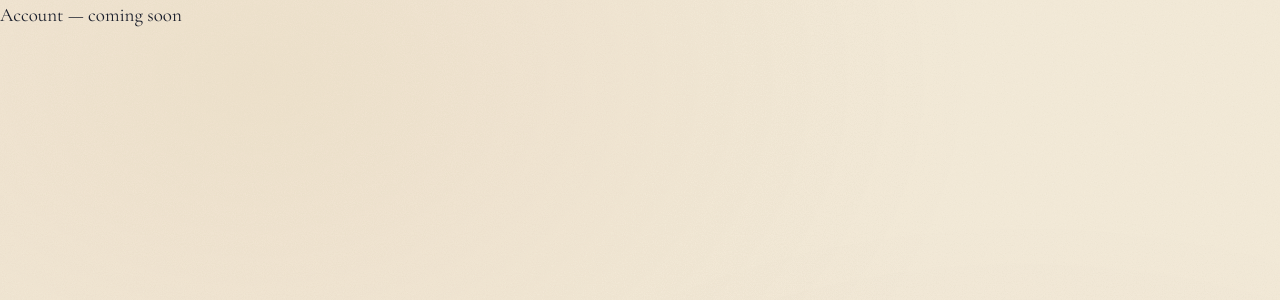
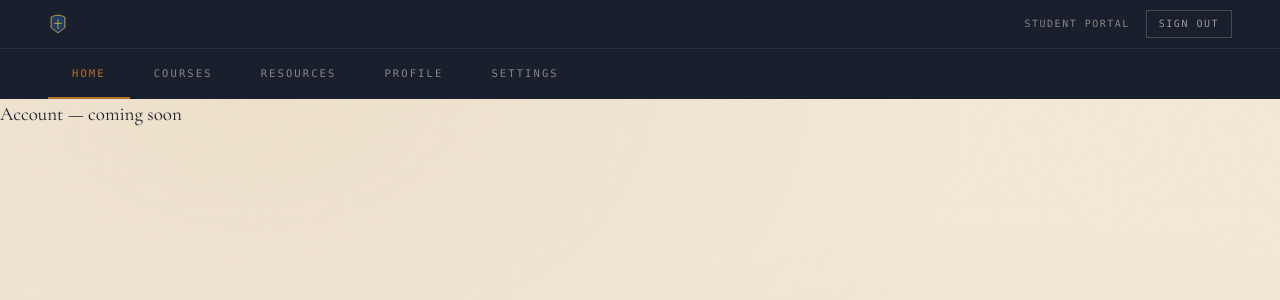
Before and after one commit to jontkaufman/defending-torah, a Next.js app: page /account in a window 1280 px wide. Shown: the top 300 px of the page. Built offline with nearby package versions, Linux system fonts and the light colour scheme; a web font is replaced by a local one.

Commit message:
feat: account nav with tab strip and auth guard layout

```diff
--- a/src/app/(account)/layout.tsx
+++ b/src/app/(account)/layout.tsx
@@ -1,7 +1,14 @@
-export default function AccountLayout({
+import { AccountNav } from "@/components/course/account-nav";
+
+export default function AccountGroupLayout({
   children,
 }: {
   children: React.ReactNode;
 }) {
-  return <div className="min-h-screen bg-parchment flex flex-col">{children}</div>;
+  return (
+    <div className="min-h-screen bg-parchment flex flex-col">
+      <AccountNav />
+      <div className="flex-1">{children}</div>
+    </div>
+  );
 }
--- /dev/null
+++ b/src/components/course/account-nav.tsx
@@ -0,0 +1,111 @@
+"use client";
+
+import Link from "next/link";
+import { usePathname } from "next/navigation";
+import { signOut } from "@/lib/auth";
+
+const tabs = [
+  { label: "Home", href: "/account", key: "home" },
+  { label: "Courses", href: "/account/courses", key: "courses" },
+  { label: "Resources", href: "/account/resources", key: "resources" },
+  { label: "Profile", href: "/account/profile", key: "profile" },
+  { label: "Settings", href: "/account/settings", key: "settings" },
+] as const;
+
+export function AccountNav() {
+  const pathname = usePathname();
+
+  // Determine active tab based on pathname
+  const getActiveTab = () => {
+    if (pathname === "/account") return "home";
+    if (pathname?.startsWith("/account/courses")) return "courses";
+    if (pathname?.startsWith("/account/resources")) return "resources";
+    if (pathname?.startsWith("/account/profile")) return "profile";
+    if (pathname?.startsWith("/account/settings")) return "settings";
+    return null;
+  };
+
+  const activeTab = getActiveTab();
+  const showTabs = pathname?.startsWith("/account");
+
+  const handleSignOut = async () => {
+    await signOut();
+  };
+
+  return (
+    <div className="sticky top-0 z-50 bg-[var(--ink)]">
+      {/* Row 1: Top bar */}
+      <div className="border-b border-[rgba(244,236,220,0.08)] px-12 py-2.5">
+        <div className="flex items-center justify-between">
+          {/* Left: Logo + Title */}
+          <Link href="/account" className="flex items-center gap-2.5">
+            <svg className="w-5 h-5" viewBox="0 0 32 32" fill="none">
+              <path
+                d="M16 2C10 2 5 5 5 5v17s5 4 11 8c6-4 11-8 11-8V5s-5-3-11-3z"
+                fill="#1e3a5f"
+                stroke="#c9a84c"
+                strokeWidth="1.5"
+              />
+              <line
+                x1="16"
+                y1="8"
+                x2="16"
+                y2="24"
+                stroke="#c9a84c"
+                strokeWidth="1.5"
+              />
+              <line
+                x1="10"
+                y1="15"
+                x2="22"
+                y2="15"
+                stroke="#c9a84c"
+                strokeWidth="1.5"
+              />
+            </svg>
+            <span className="font-heading font-black text-[18px] text-parchment">
+              Defending Torah
+            </span>
+          </Link>
+
+          {/* Right: Portal label + Sign Out button */}
+          <div className="flex items-center gap-4">
+            <span className="font-mono text-[10px] tracking-[0.15em] uppercase text-[rgba(244,236,220,0.5)]">
+              Student Portal
+            </span>
+            <button
+              onClick={handleSignOut}
+              className="font-mono text-[10px] tracking-[0.15em] uppercase border border-[rgba(244,236,220,0.2)] text-[rgba(244,236,220,0.6)] px-3 py-[5px] hover:border-[rgba(244,236,220,0.4)] hover:text-[rgba(244,236,220,0.8)] transition-colors"
+            >
+              Sign Out
+            </button>
+          </div>
+        </div>
+      </div>
+
+      {/* Row 2: Tab strip (only on /account/* paths) */}
+      {showTabs && (
+        <div className="px-12">
+          <nav className="flex">
+            {tabs.map((tab) => {
+              const isActive = activeTab === tab.key;
+              return (
+                <Link
+                  key={tab.key}
+                  href={tab.href}
+                  className={`font-mono text-[10.5px] tracking-[0.2em] uppercase px-6 py-4 border-b-2 transition-colors ${
+                    isActive
+                      ? "text-[var(--ochre)] border-[var(--ochre)]"
+                      : "text-[rgba(244,236,220,0.5)] border-transparent hover:text-[rgba(244,236,220,0.7)]"
+                  }`}
+                >
+                  {tab.label}
+                </Link>
+              );
+            })}
+          </nav>
+        </div>
+      )}
+    </div>
+  );
+}
```
